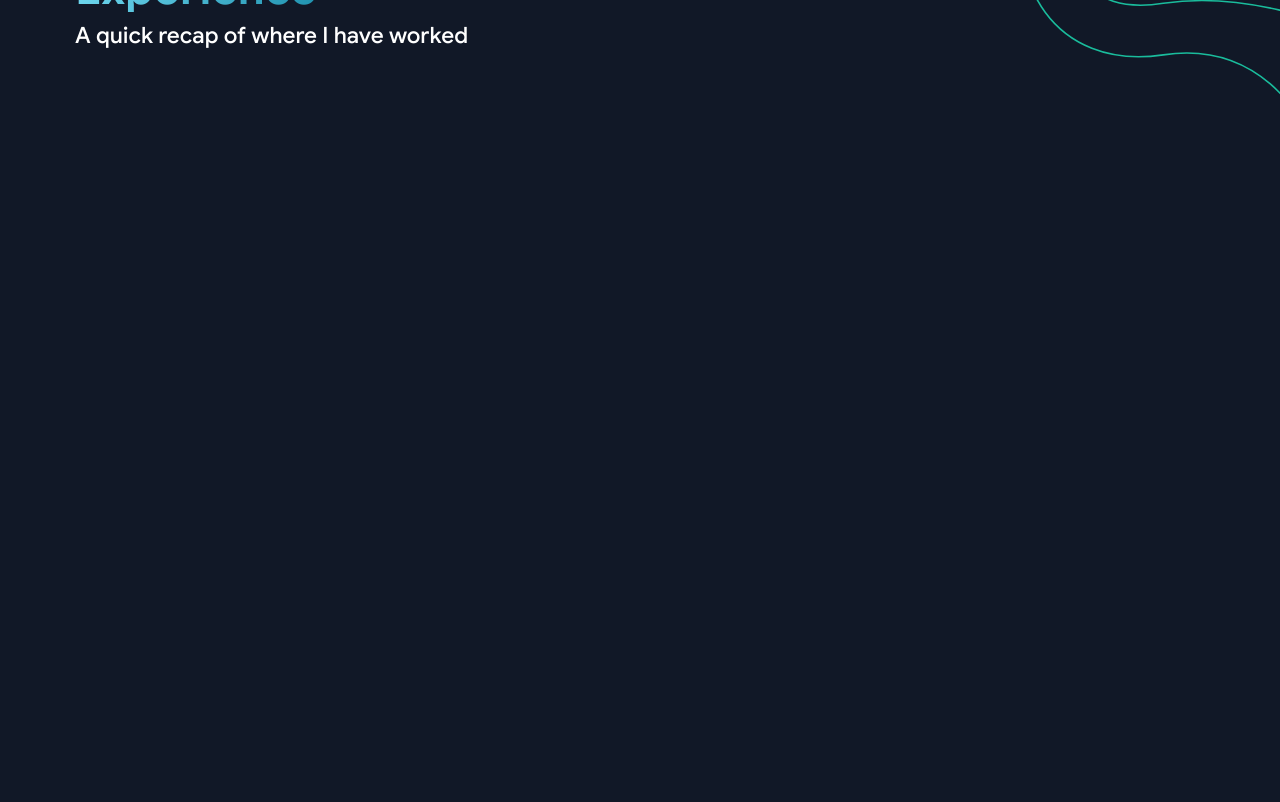
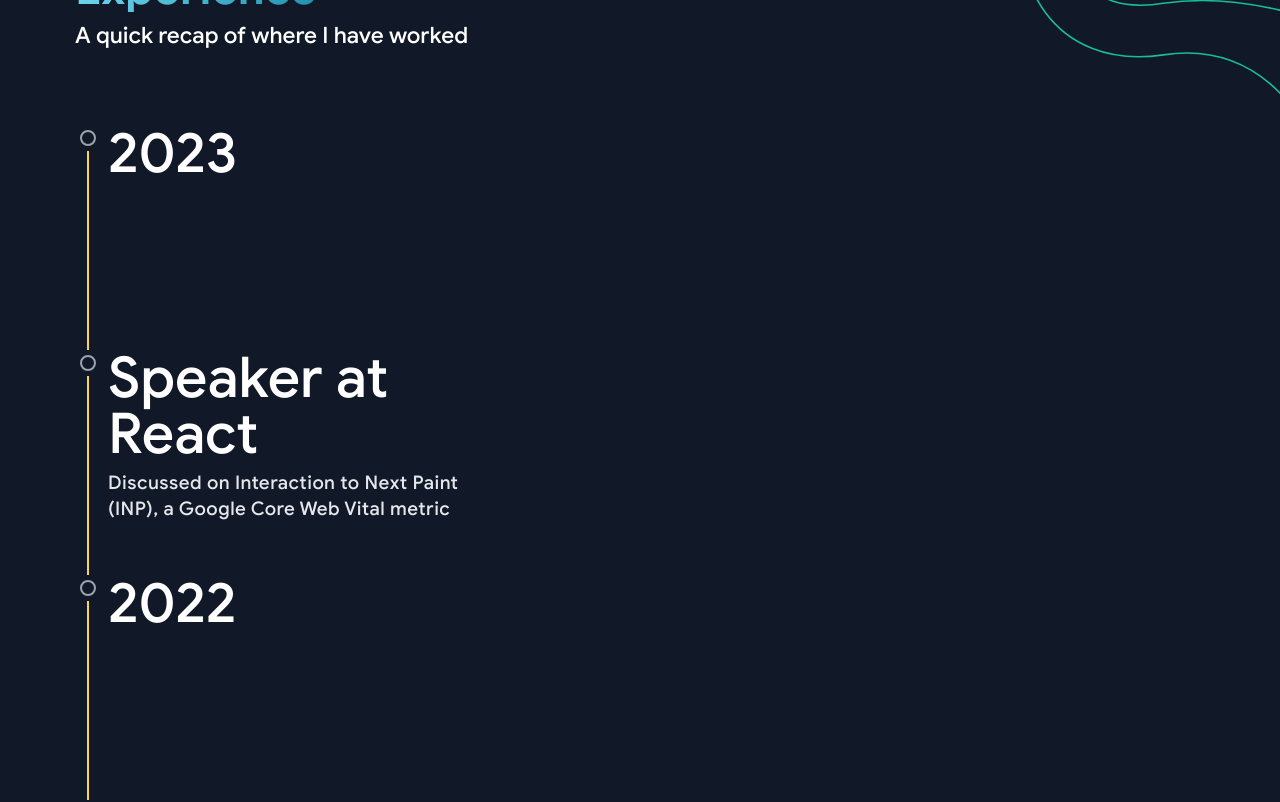
Before and after one commit to majuth/portfolio-site-2.0, a React (Create React App) app: page / in a window 1280 px wide. Shown: the part 4700-5502 px from the top of the page. Built offline with nearby package versions, Linux system fonts and the light colour scheme.

Commit message:
Finished Simple SVG Timeline Render

```diff
--- a/src/components/experience/experience.js
+++ b/src/components/experience/experience.js
@@ -33,13 +33,35 @@ function Experience() {
         let y = dotSize / 2;
         const timelineStyle = `<style>.str, .dot{stroke-width: ${strokeWidth}px}.anim-branch{stroke-dasharray: 186}</style>`;
 
-        timelineSvg = addNodeRefsToItems(timeline).reduce(
+        //console.log(addNodeRefsToItems(timeline));
+        const timelineSvg = addNodeRefsToItems(timeline).reduce(
+          //fix svg rendering
           (svg, node) => {
-              const { type, next } = node;
+            const { next, shouldDrawLine } = node;
             let lineY = y;
             let dotY = y + separation / 2;
-            },
-            timelineStyle
+
+            if (!next) {
+              lineY = y - separation / 2;
+            }
+
+            if (!shouldDrawLine) {
+              dotY = y;
+            }
+
+            if (shouldDrawLine) {
+              // TO DO fix syntax
+              svg = shouldDrawLine
+                ? `${drawLine(lineY, index)}${svg}`
+                : svg;
+              y = y + separation;
+              index++;
+            }
+
+            svg = svg.concat(drawDot(node, dotY));
+
+            return svg;
+          }, timelineStyle
         );
 
         return timelineSvg;
@@ -51,6 +73,55 @@ function Experience() {
           } y=${
             y - dotSize / 2
           } ></rect><circle cx=${x} cy=${y} r='7' stroke=${svgColor} class='dot' ></circle>`;
+    }
+
+    function drawDot(timelineNode, y){
+      const dotString = getDotString(leftBranchX, y);
+      const textString = addText(timelineNode, y);
+
+      return `${textString}${dotString}`;
+    }
+
+    function addText(timelineNode, y){
+      const { title, subtitle, size, image } = timelineNode;
+      const offset = 10;
+      const foreignObjectX = dotSize / 2 + 10 + offset;
+      const foreignObjectY = y - dotSize / 2;
+      const foreignObjectWidth = svgWidth - (dotSize / 2 + 10 + offset);
+      const titleSizeClass = "text-6xl";
+
+      const logoString = image
+      ? `<img src='${image}' class='h-8 mb-2' loading='lazy' width='100' height='32' alt='${image}' />`
+      : "";
+      const subtitleString = subtitle
+      ? `<p class='text-xl mt-2 text-gray-200 font-medium tracking-wide'>${subtitle}</p>`
+      : "";
+
+      return `<foreignObject x=${foreignObjectX} y=${foreignObjectY} width=${foreignObjectWidth}
+        height=${separation}>${logoString}<p class='${titleSizeClass}'>${title}</p>${subtitleString}</foreignObject>`;
+
+    }
+
+    function drawLine(y, i){
+      const lineY = Math.abs(y + separation);
+
+      const lineX = leftBranchX;
+
+      let str = `<line class='str' x1=${lineX} y1=${y} x2=${lineX} y2=${lineY} stroke=${svgColor} /><line class='str line-${i}' x1=${lineX} y1=${y} x2=${lineX} y2=${lineY} stroke=${animColor} />`;
+
+      return str;
+    }
+
+    useEffect(() =>{
+      setTimelineSvg(svgContainer, timelineSvg)
+    }, [timelineSvg]);
+
+    function setTimelineSvg(){
+      const containerWidth = svgContainer.current.clientWidth;
+      setSvgWidth(containerWidth);
+
+      const resultSvgString = generateTimelineSvg(TIMELINE);
+      timelineSvg.current.innerHTML = resultSvgString;
     }
 
     function renderSVG(){
@@ -78,7 +149,9 @@ function Experience() {
     >
         {renderSectionTitle()}
         <div className="gap-4 mt-20">
+          <div className="line-svg" ref={svgContainer}>
             {renderSVG()}
+          </div>
         </div>
     </section>
 }
```
Lines whose indentation alone changed are shown as unchanged.
